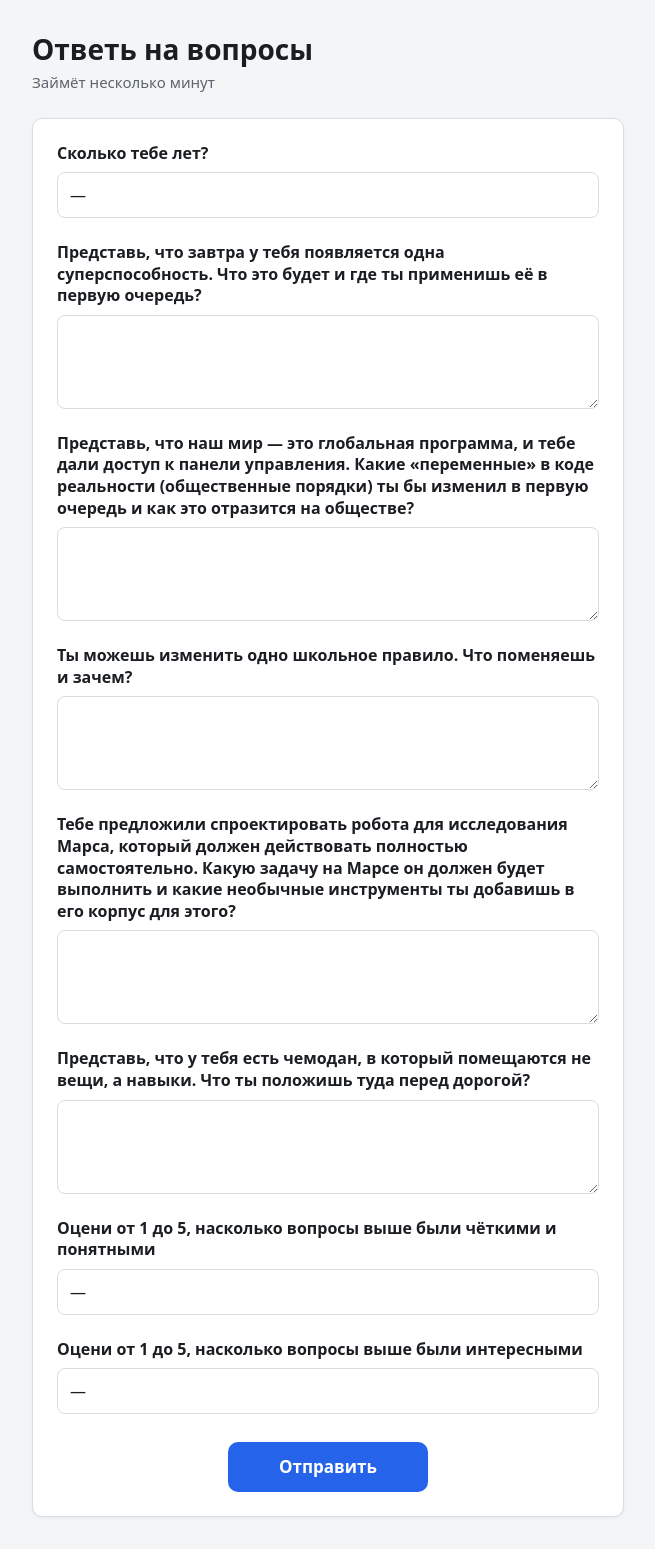
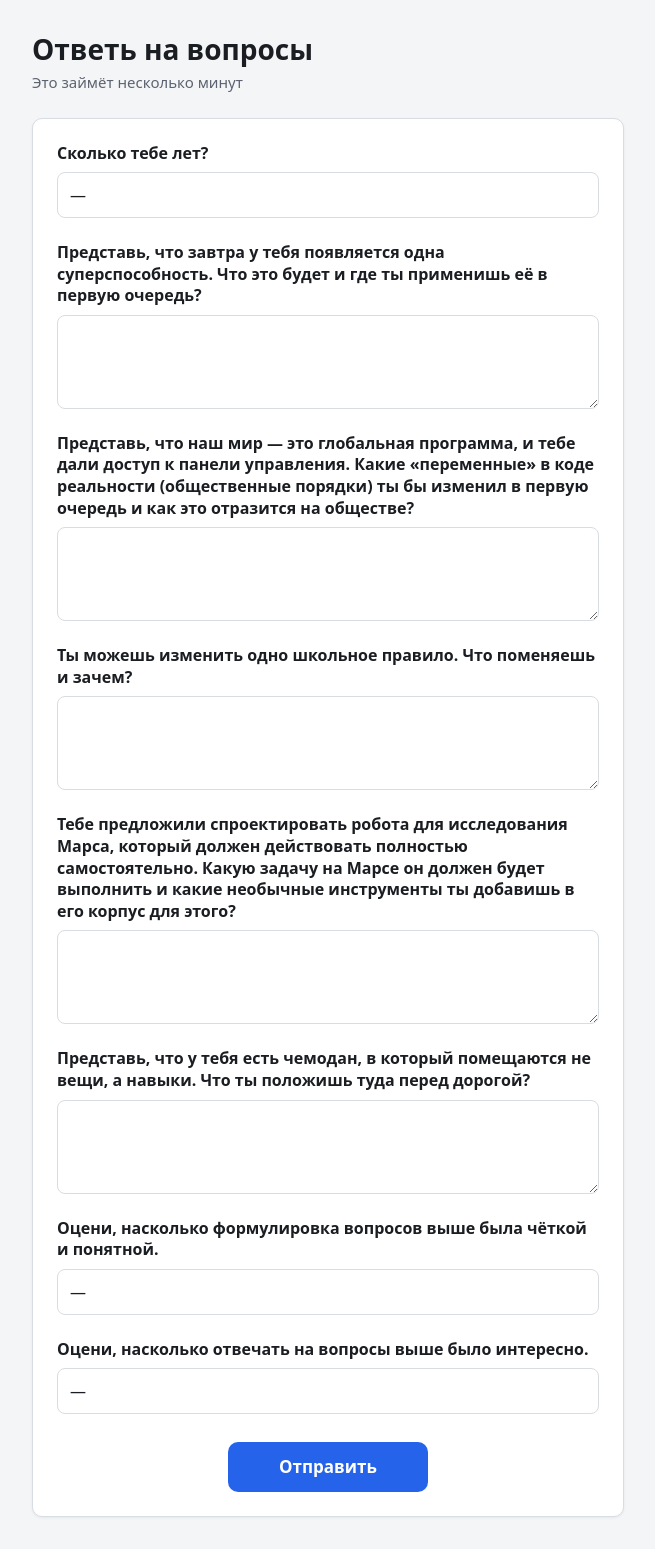
Before and after one commit to TheWindThatShapesTheLand/Enrollee-Survey, a Flask app: page / in a window 1280 px wide. Shown: the whole page, without its empty margins (312-967 px from the left). Run offline with Flask 3, Linux system fonts and the light colour scheme.

Commit message:
Update index.html

```diff
--- a/templates/index.html
+++ b/templates/index.html
@@ -11,7 +11,7 @@
 <main class="page">
     <header class="page__header">
         <h1 class="page__title">Ответь на вопросы</h1>
-        <p class="page__subtitle">Займёт несколько минут</p>
+        <p class="page__subtitle">Это займёт несколько минут</p>
     </header>
 
     <form method="POST" class="survey card">
@@ -39,7 +39,7 @@
         {% endfor %}
 
         <div class="field">
-            <label class="field__label" for="clearance_rating">Оцени от 1 до 5, насколько вопросы выше были чёткими и понятными</label>
+            <label class="field__label" for="clearance_rating">Оцени, насколько формулировка вопросов выше была чёткой и понятной.</label>
             <select class="field__select" id="clearance_rating" name="clearance_rating">
                 <option value="-">—</option>
                 <option value="1">1</option>
@@ -51,7 +51,7 @@
         </div>
 
         <div class="field">
-            <label class="field__label" for="interest_rating">Оцени от 1 до 5, насколько вопросы выше были интересными</label>
+            <label class="field__label" for="interest_rating">Оцени, насколько отвечать на вопросы выше было интересно.</label>
             <select class="field__select" id="interest_rating" name="interest_rating">
                 <option value="-">—</option>
                 <option value="1">1</option>
```
